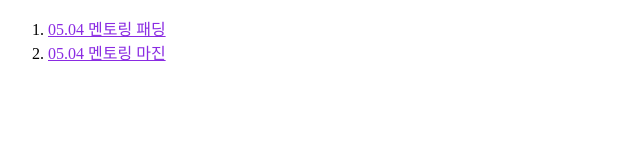
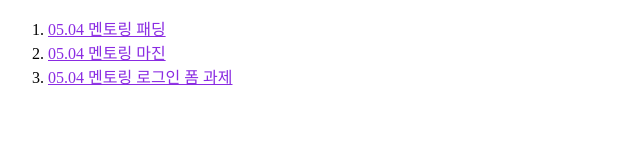
Before and after one commit to rlaehddn0301/web1-html, a plain HTML site: page index.html in a window 1280 px wide. Shown: the whole page, without its empty margins (0-640 px from the left). Drawn offline with Linux system fonts and the light colour scheme.

Commit message:
Update index.html

```diff
--- a/index.html
+++ b/index.html
@@ -16,6 +16,7 @@
     <ol>
         <li><a href="padding.html">05.04 멘토링 패딩</a></li>
         <li><a href="magin.html">05.04 멘토링 마진</a></li>
+        <li><a href="mentoring05_1.html">05.04 멘토링 로그인 폼 과제</a></li>
     </ol>
 </body>
 </html>
```
